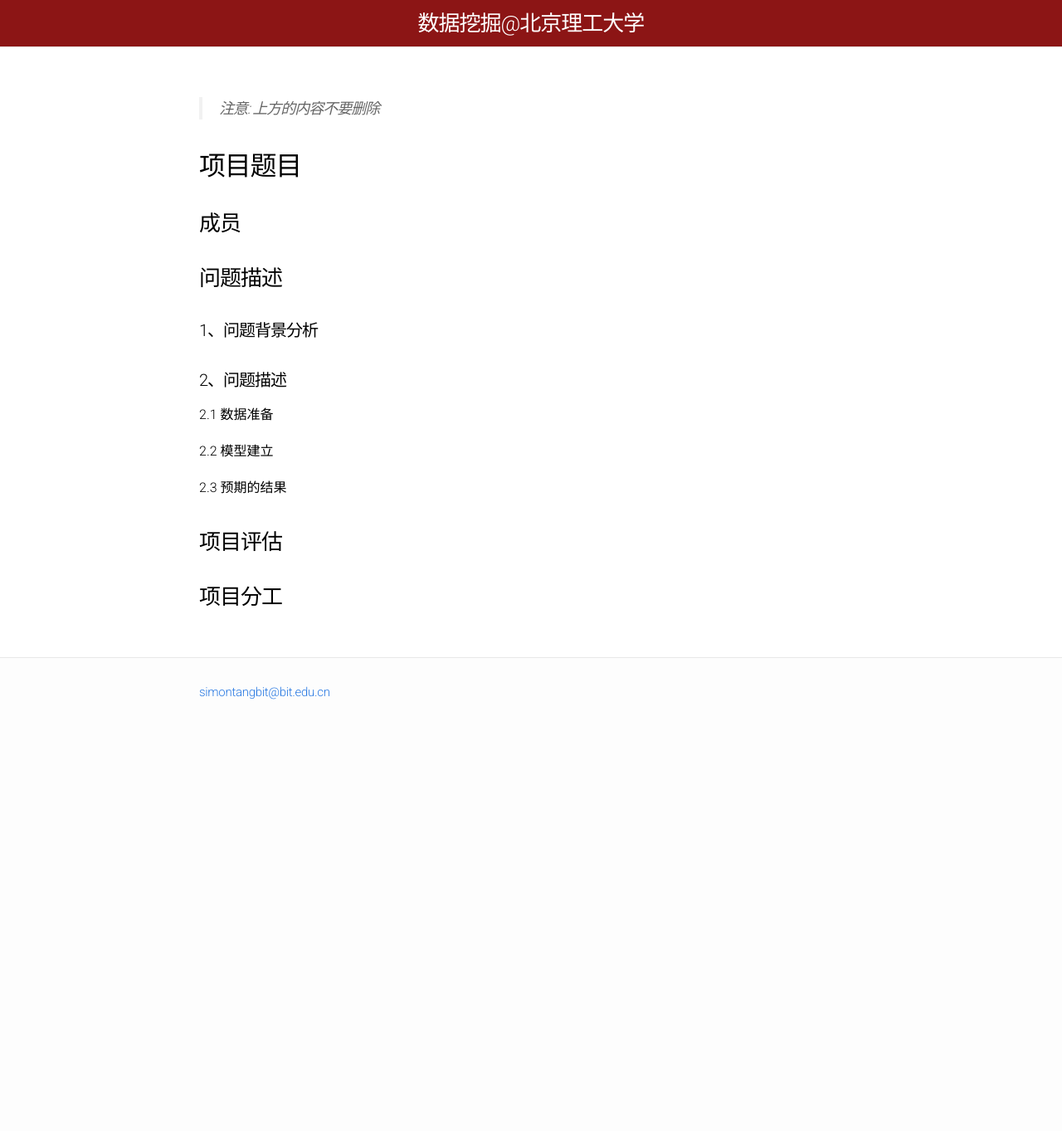
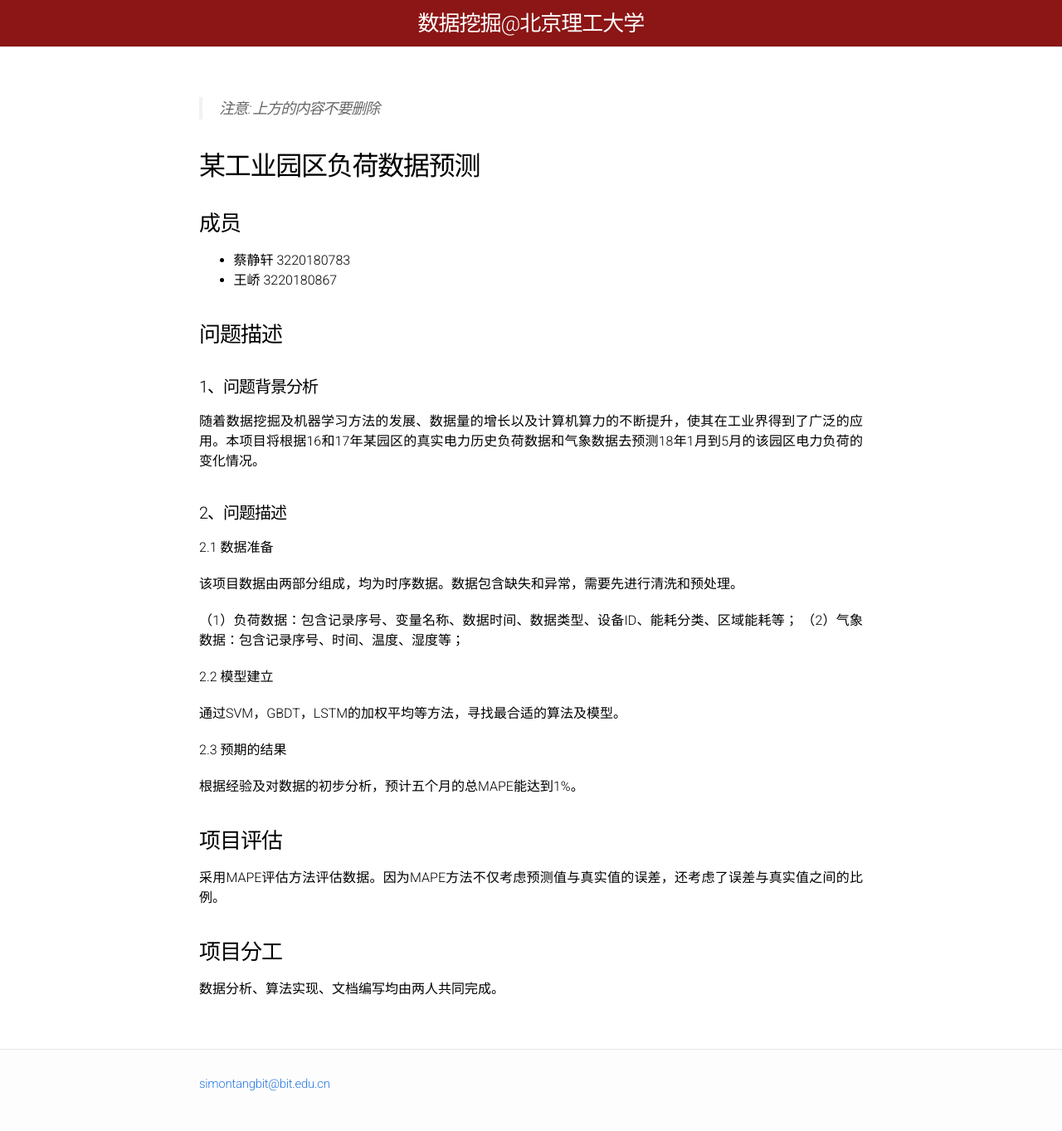
Before and after one commit to BITDM/bitdm.github.io, a Jekyll site: the page built from 2019/projects/P17/proposal.md, in a window 1280 px wide. Shown: the whole page at 83% size. Built offline with Jekyll 4.4.1, drawn with Linux system fonts in a browser that asks for light colours; before the commit the page ends 900 px from its top, so only the background shows below that.

Commit message:
[proposal] P17 (#359)
* Update proposal.md

* Update proposal.md

```diff
--- a/2019/projects/P17/proposal.md
+++ b/2019/projects/P17/proposal.md
@@ -6,24 +6,39 @@ permalink: /2019/projects/p17/proposal/
 
 > 注意: 上方的内容不要删除
 
-## 项目题目
-
+## 某工业园区负荷数据预测
 
 ### 成员
-
+- 蔡静轩 3220180783
+- 王峤 3220180867
 
 ### 问题描述
 
 #### 1、问题背景分析
 
+随着数据挖掘及机器学习方法的发展、数据量的增长以及计算机算力的不断提升，使其在工业界得到了广泛的应用。本项目将根据16和17年某园区的真实电力历史负荷数据和气象数据去预测18年1月到5月的该园区电力负荷的变化情况。
+
 #### 2、问题描述
 
 2.1 数据准备
 
+该项目数据由两部分组成，均为时序数据。数据包含缺失和异常，需要先进行清洗和预处理。
+
+（1）负荷数据：包含记录序号、变量名称、数据时间、数据类型、设备ID、能耗分类、区域能耗等；
+（2）气象数据：包含记录序号、时间、温度、湿度等；
+
 2.2 模型建立
+
+通过SVM，GBDT，LSTM的加权平均等方法，寻找最合适的算法及模型。
 
 2.3 预期的结果
 
+根据经验及对数据的初步分析，预计五个月的总MAPE能达到1%。
+
 ### 项目评估
 
+ 采用MAPE评估方法评估数据。因为MAPE方法不仅考虑预测值与真实值的误差，还考虑了误差与真实值之间的比例。
+
 ### 项目分工
+
+ 数据分析、算法实现、文档编写均由两人共同完成。
```
